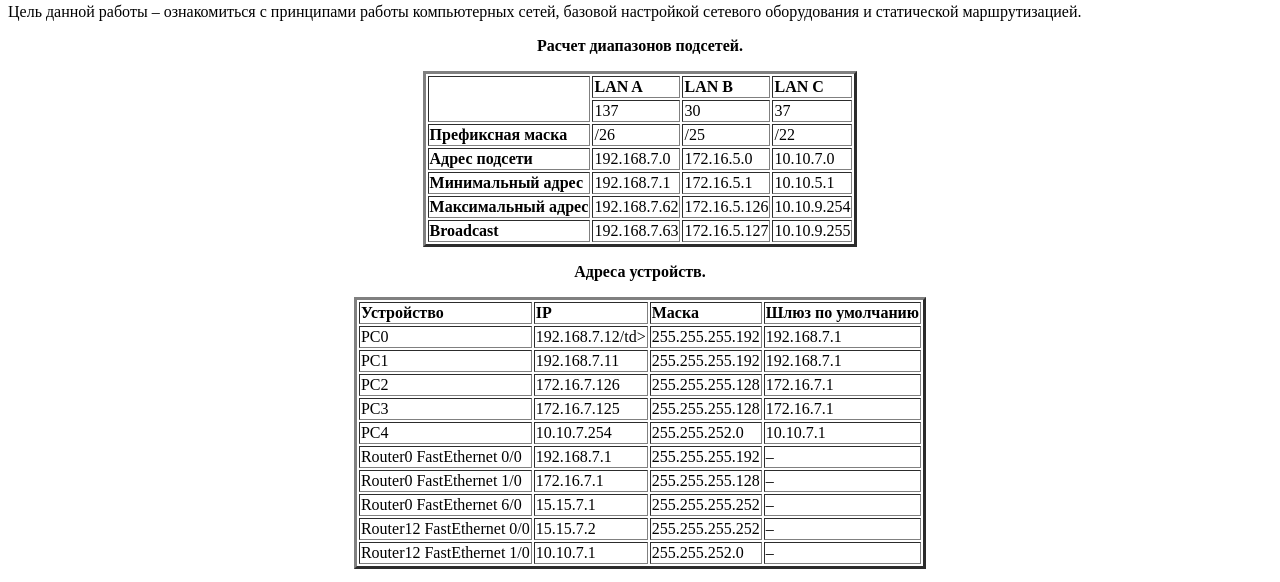
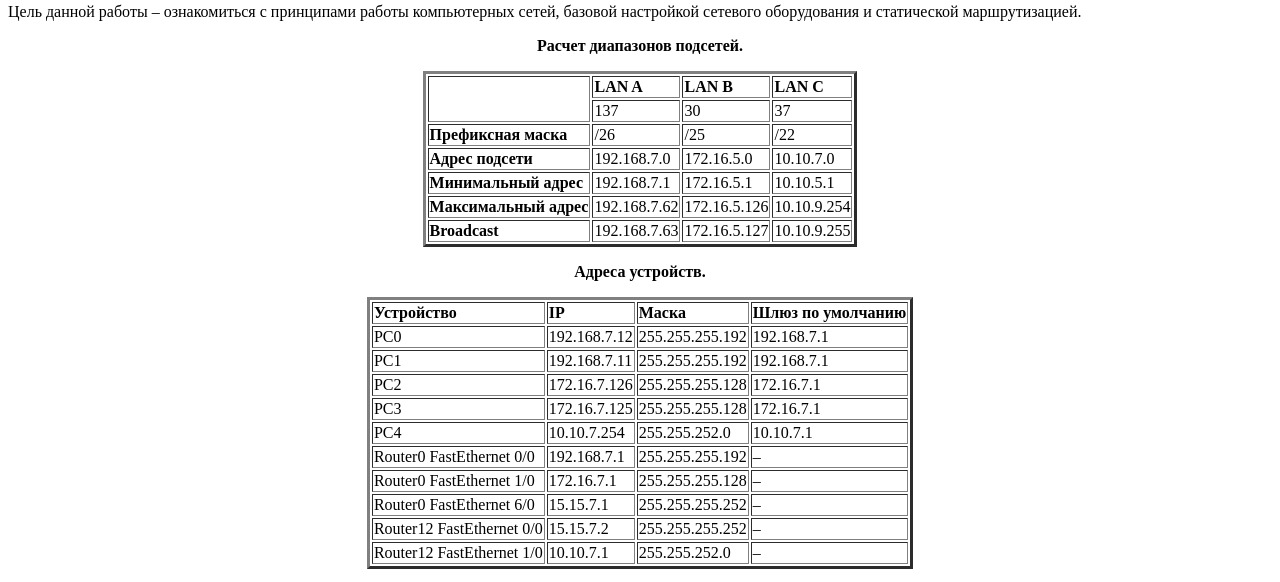
Before and after one commit to ItsAllMail/ItsAllMail, a plain HTML site: page index.html in a window 1280 px wide. Shown: the part 762-1344 px from the top of the page. Drawn offline with Linux system fonts and the light colour scheme.

Commit message:
Update index.html

```diff
--- a/index.html
+++ b/index.html
@@ -67,7 +67,7 @@
 				<td><b>Устройство</b></td><td><b>IP</b></td><td><b>Маска</b></td><td><b>Шлюз по умолчанию</b></td>
 			</tr>
 			<tr>
-				<td>PC0</td><td>192.168.7.12/td><td>255.255.255.192</td><td>192.168.7.1</td>
+				<td>PC0</td><td>192.168.7.12</td><td>255.255.255.192</td><td>192.168.7.1</td>
 			</tr>
 			<tr>
 				<td>PC1</td><td>192.168.7.11</td><td>255.255.255.192</td><td>192.168.7.1</td>
```
